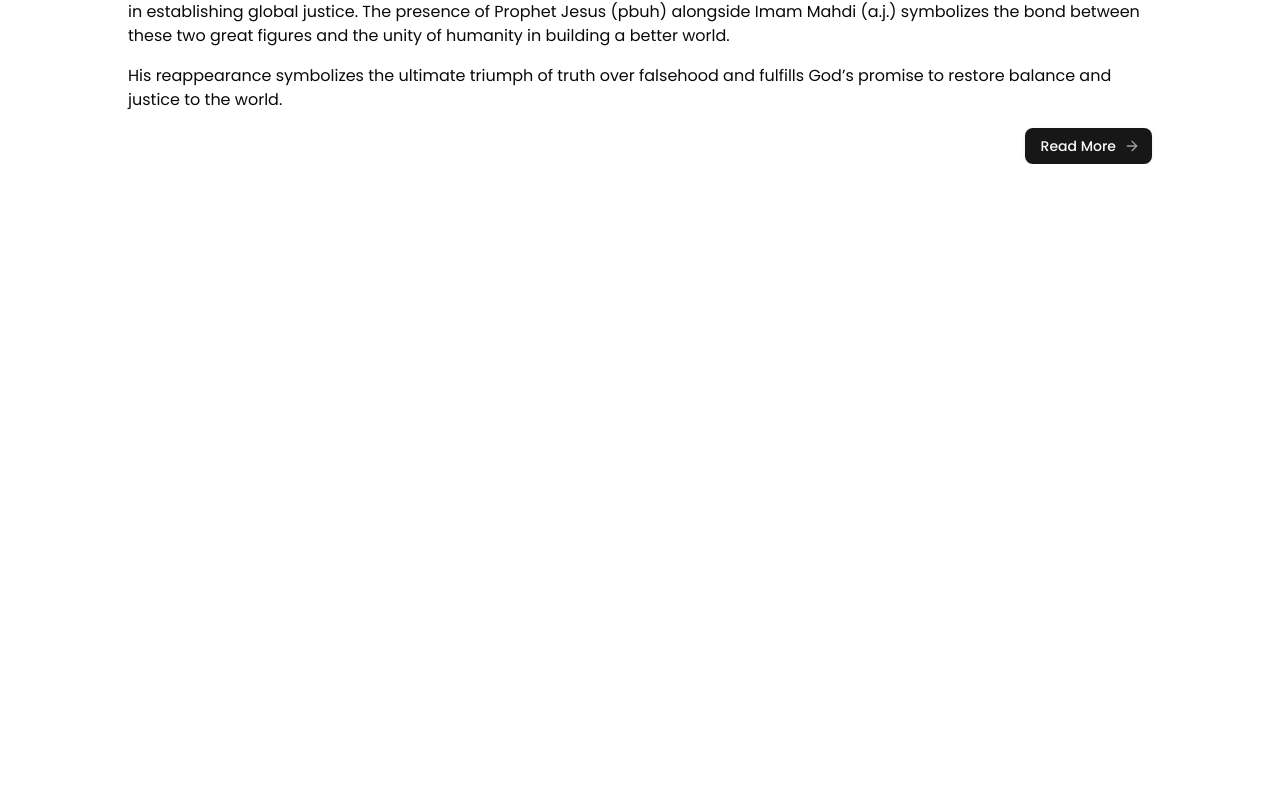
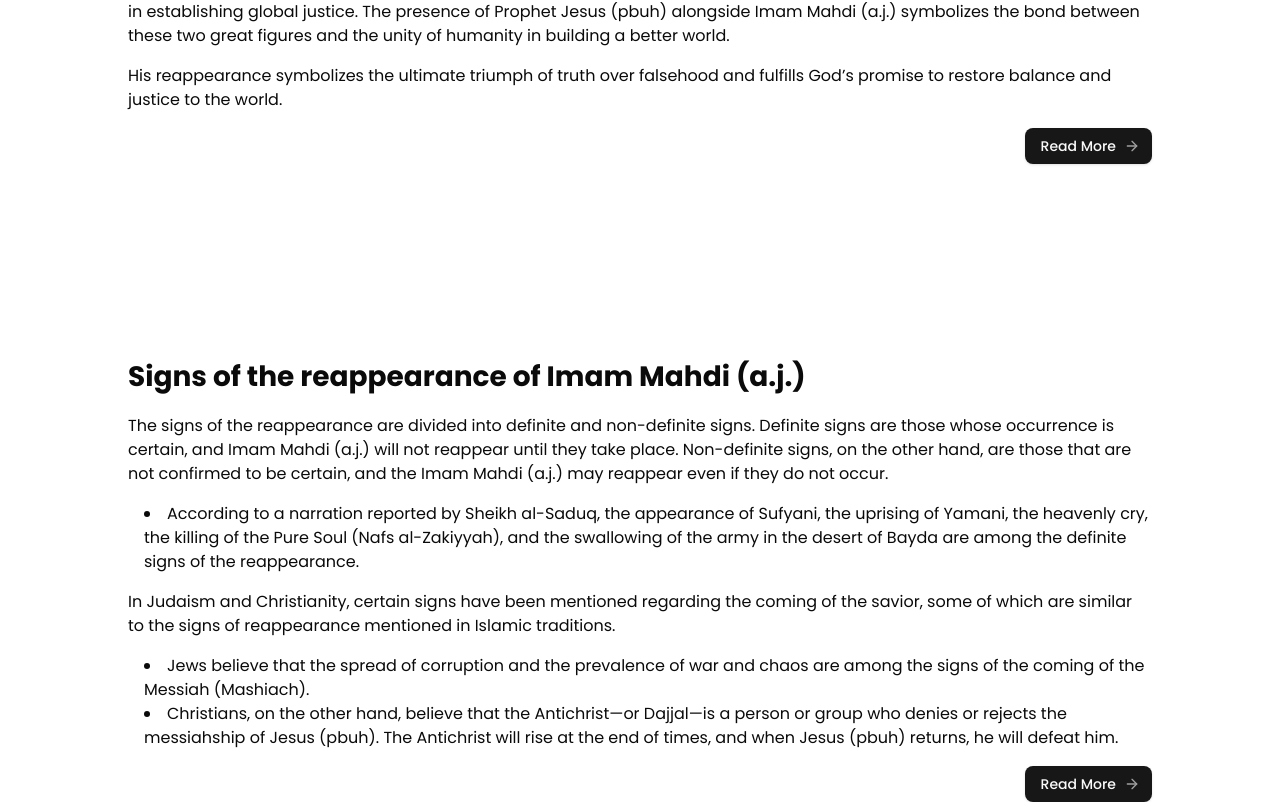
Before and after one commit to mhsn443/mahdi-the-savior, a Next.js app: page / in a window 1280 px wide. Shown: the part 856-1658 px from the top of the page. Before the commit the page ends 1020 px from the top, so only its background shows below. Built offline with nearby package versions, Linux system fonts and the light colour scheme.

Commit message:
feat(homepage): add section about signs of the reappearance

```diff
--- a/app/page.tsx
+++ b/app/page.tsx
@@ -53,6 +53,56 @@ export default function Home() {
           <ReadMoreButton />
         </Link>
       </section>
+
+      {/* Signs of the reappearance of Imam Mahdi (a.j.) */}
+      <section className="mt-32 flex flex-col gap-y-4 md:mt-48">
+        <h1
+          className="font-bold"
+          style={{ fontSize: "clamp(1.25rem, 0.809rem + 1.471vw, 1.75rem)" }}
+        >
+          Signs of the reappearance of Imam Mahdi (a.j.)
+        </h1>
+        <div className="space-y-4">
+          <p>
+            The signs of the reappearance are divided into definite and
+            non-definite signs. Definite signs are those whose occurrence is
+            certain, and Imam Mahdi (a.j.) will not reappear until they take
+            place. Non-definite signs, on the other hand, are those that are not
+            confirmed to be certain, and the Imam Mahdi (a.j.) may reappear even
+            if they do not occur.
+          </p>
+          <ul className="ml-4 list-inside list-disc">
+            <li>
+              According to a narration reported by Sheikh al-Saduq, the
+              appearance of Sufyani, the uprising of Yamani, the heavenly cry,
+              the killing of the Pure Soul (Nafs al-Zakiyyah), and the
+              swallowing of the army in the desert of Bayda are among the
+              definite signs of the reappearance.
+            </li>
+          </ul>
+          <p>
+            In Judaism and Christianity, certain signs have been mentioned
+            regarding the coming of the savior, some of which are similar to the
+            signs of reappearance mentioned in Islamic traditions.
+          </p>
+          <ul className="ml-4 list-inside list-disc">
+            <li>
+              Jews believe that the spread of corruption and the prevalence of
+              war and chaos are among the signs of the coming of the Messiah
+              (Mashiach).
+            </li>
+            <li>
+              Christians, on the other hand, believe that the Antichrist—or
+              Dajjal—is a person or group who denies or rejects the messiahship
+              of Jesus (pbuh). The Antichrist will rise at the end of times, and
+              when Jesus (pbuh) returns, he will defeat him.
+            </li>
+          </ul>
+        </div>
+        <Link href={"/signs-of-the-reappearance"} className="self-end">
+          <ReadMoreButton />
+        </Link>
+      </section>
     </main>
   );
 }
```
